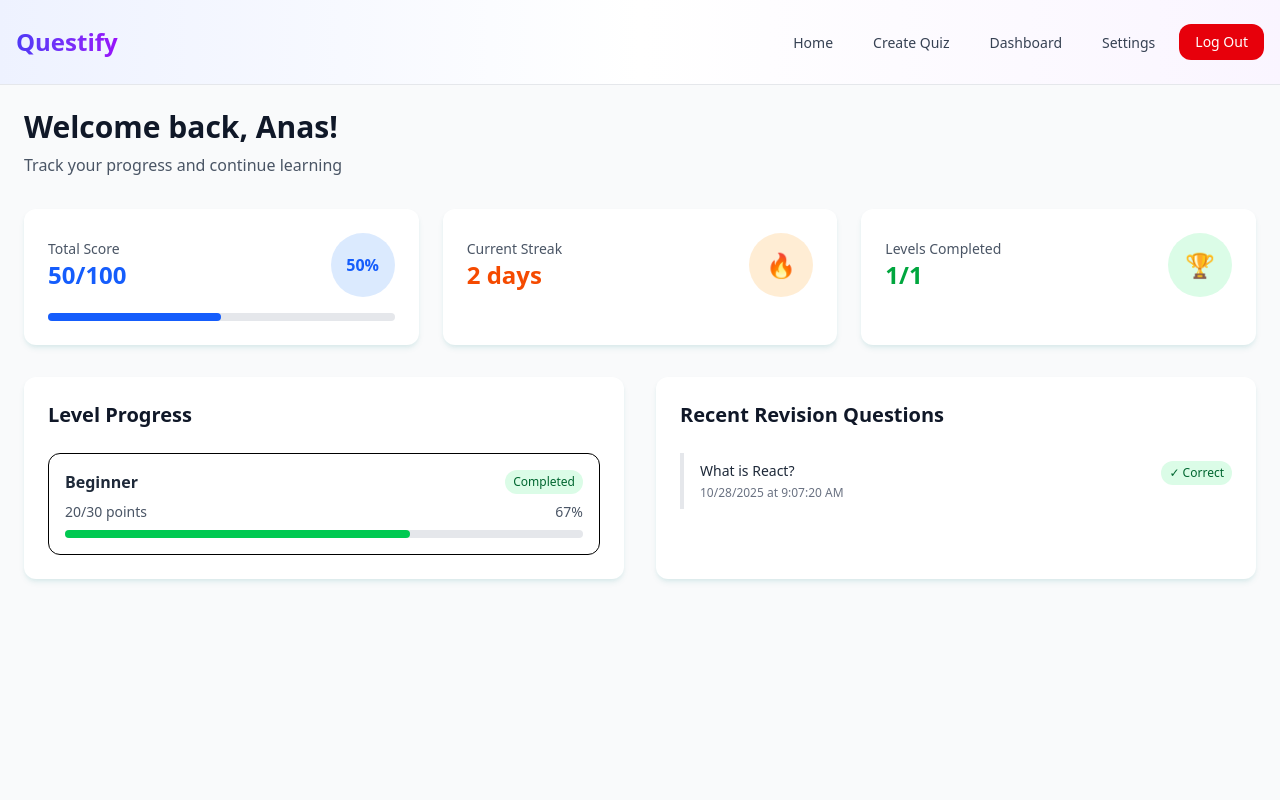
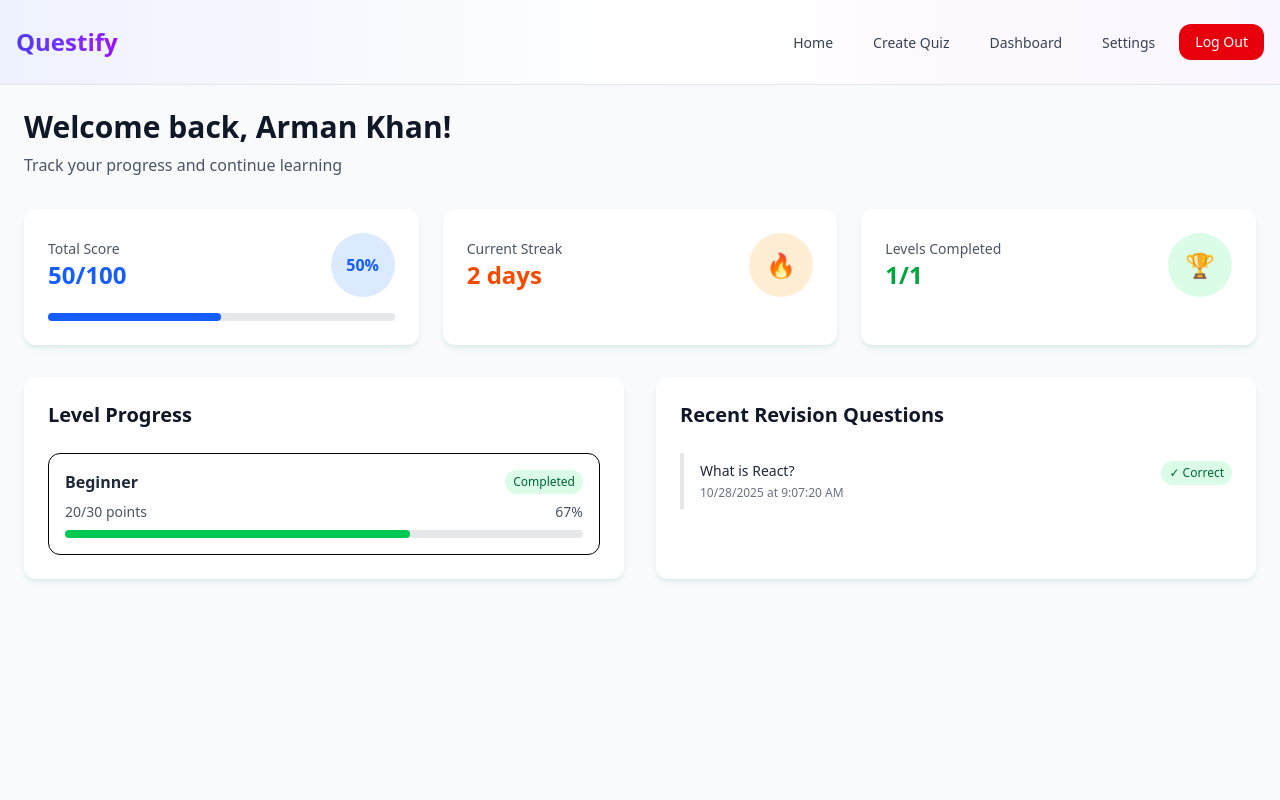
Before and after one commit to codingdestro/questify, a Next.js app: page /dashboard in a window 1280 px wide. Shown: the top 800 px of the page. Built offline with nearby package versions, Linux system fonts and the light colour scheme.

Commit message:
update: change dashboard name to arman khan

```diff
--- a/manifests/deployment.yaml
+++ b/manifests/deployment.yaml
@@ -1,4 +1,3 @@
-# This is a sample deployment manifest file for a simple web application.
 apiVersion: apps/v1
 kind: Deployment
 metadata:
@@ -6,7 +5,7 @@ metadata:
   labels:
     app: web-app
 spec:
-  replicas: 1
+  replicas: 2
   selector:
     matchLabels:
       app: web-app
--- a/src/app/(protected)/dashboard/page.tsx
+++ b/src/app/(protected)/dashboard/page.tsx
@@ -1,7 +1,7 @@
 import Dashboard from "@/components/dashboard";
 
 const dummyDashboard = {
-  username: "Anas",
+  username: "Arman Khan",
   currentMarks: 50,
   totalMarks: 100,
   streak: 2,
```
